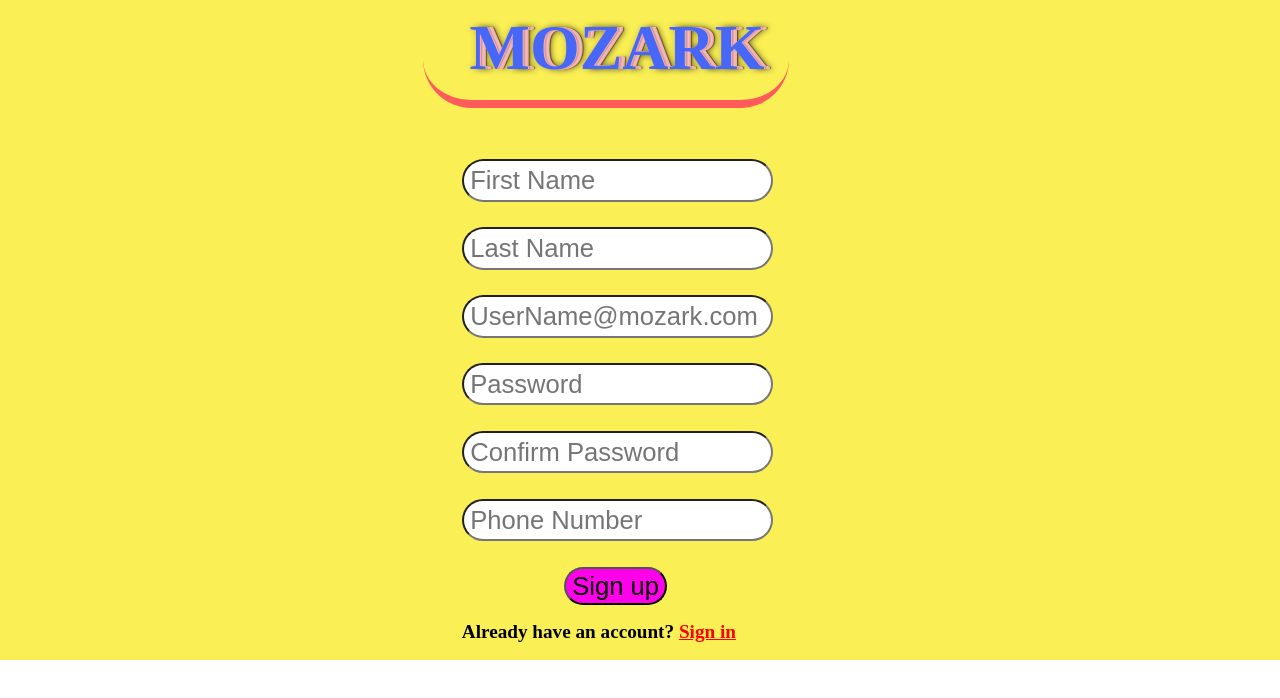
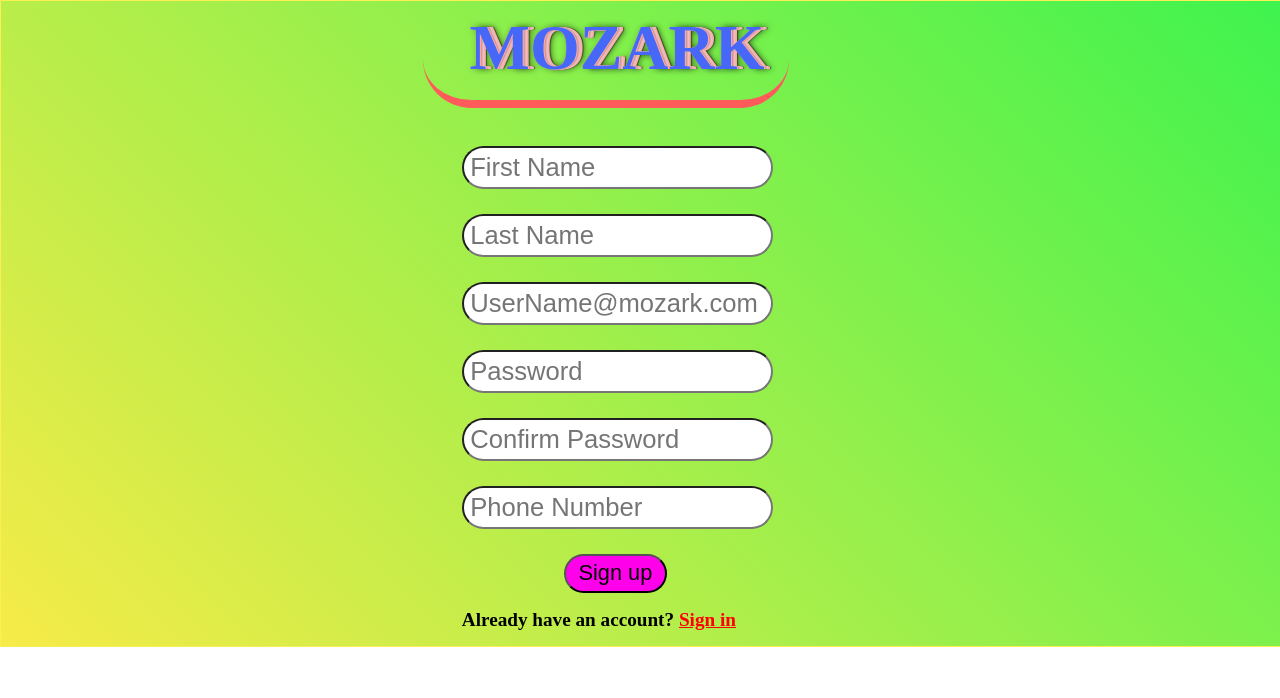
Before and after one commit to MohamedMetwalli5/MOZARK, a Vue app in the folder front-end/: page / in a window 1280 px wide. Shown: the top 698 px of the page. Built offline with nearby package versions, Linux system fonts and the light colour scheme.

Commit message:
Adding some edits in the css!

```diff
--- a/front-end/src/components/Clothing.vue
+++ b/front-end/src/components/Clothing.vue
@@ -29,7 +29,7 @@ export default {
 
 <style scoped>
 #clothing-container {
-    background-color: rgb(250, 239, 84);
+    background-image: linear-gradient(180deg, rgb(247, 235, 72), rgb(63, 243, 78));
     background-size: cover;
     width: 100%;
     border: 1px solid rgb(250, 239, 84);
--- a/front-end/src/components/Electronics.vue
+++ b/front-end/src/components/Electronics.vue
@@ -28,7 +28,7 @@ export default {
 
 <style scoped>
 #electronics-container {
-    background-color: rgb(250, 239, 84);
+    background-image: linear-gradient(180deg, rgb(247, 235, 72), rgb(63, 243, 78));
     background-size: cover;
     width: 100%;
     border: 1px solid rgb(250, 239, 84);
--- a/front-end/src/components/Home.vue
+++ b/front-end/src/components/Home.vue
@@ -37,7 +37,7 @@ export default {
 <style scoped>
 
 #container {
-    background-color: rgb(250, 239, 84);
+    background-image: linear-gradient(180deg, rgb(247, 235, 72), rgb(63, 243, 78));
     width: 100%;
     border: 1px solid rgb(250, 239, 84);
     position: absolute;
--- a/front-end/src/components/Jewellery.vue
+++ b/front-end/src/components/Jewellery.vue
@@ -29,7 +29,7 @@ export default {
 
 <style scoped>
 #jewellery-container {
-    background-color: rgb(250, 239, 84);
+    background-image: linear-gradient(180deg, rgb(247, 235, 72), rgb(63, 243, 78));
     background-size: cover;
     width: 100%;
     border: 1px solid rgb(250, 239, 84);
--- a/front-end/src/components/Shoes.vue
+++ b/front-end/src/components/Shoes.vue
@@ -29,7 +29,7 @@ export default {
 
 <style scoped>
 #shoes-container {
-    background-color: rgb(250, 239, 84);
+    background-image: linear-gradient(180deg, rgb(247, 235, 72), rgb(63, 243, 78));
     background-size: cover;
     width: 100%;
     border: 1px solid rgb(250, 239, 84);
--- a/front-end/src/components/SignIn.vue
+++ b/front-end/src/components/SignIn.vue
@@ -72,7 +72,7 @@ export default {
 <!-- Add "scoped" attribute to limit CSS to this component only -->
 <style scoped>
 #container {
-    background-color: rgb(250, 239, 84);
+    background-image: linear-gradient(180deg, rgb(247, 235, 72), rgb(63, 243, 78));
     height: 100%;
     background-size: cover;
     width: 100%;
--- a/front-end/src/components/SignUp.vue
+++ b/front-end/src/components/SignUp.vue
@@ -134,7 +134,7 @@ export default {
 <!-- Add "scoped" attribute to limit CSS to this component only -->
 <style scoped>
 #container {
-    background-color: rgb(250, 239, 84);
+    background-image: linear-gradient(45deg, rgb(247, 235, 72), rgb(63, 243, 78));
     height: 100%;
     width: 100%;
     background-size: cover;
@@ -152,7 +152,7 @@ export default {
   color: rgb(71, 103, 248);
   margin-left: 33%;
   margin-top: 10px;
-  margin-bottom: 2vw;
+  margin-bottom: 1vw;
   font-family: "Yanone Kaffeesatz", cursive;
   text-shadow: 0px 0px 0 rgb(236, 180, 180), 1px 0px 0 rgb(236, 180, 180),
     2px 0px 0 rgb(252, 129, 129), 3px 0px 0 rgb(187, 187, 187),
@@ -178,7 +178,7 @@ export default {
   width: 8vw;
   height: 3vw;
   border-radius: 20px;
-  font-size: 2vw;
+  font-size: 1.7vw;
   margin-left: 44%;
   cursor: pointer;
 }
--- a/front-end/src/components/Sports.vue
+++ b/front-end/src/components/Sports.vue
@@ -29,7 +29,7 @@ export default {
 
 <style scoped>
 #sports-container {
-    background-color: rgb(250, 239, 84);
+    background-image: linear-gradient(180deg, rgb(247, 235, 72), rgb(63, 243, 78));
     background-size: cover;
     width: 100%;
     border: 1px solid rgb(250, 239, 84);
--- a/front-end/src/components/Watches.vue
+++ b/front-end/src/components/Watches.vue
@@ -29,7 +29,7 @@ export default {
 
 <style scoped>
 #watches-container {
-    background-color: rgb(250, 239, 84);
+    background-image: linear-gradient(180deg, rgb(247, 235, 72), rgb(63, 243, 78));
     background-size: cover;
     width: 100%;
     border: 1px solid rgb(250, 239, 84);
```
